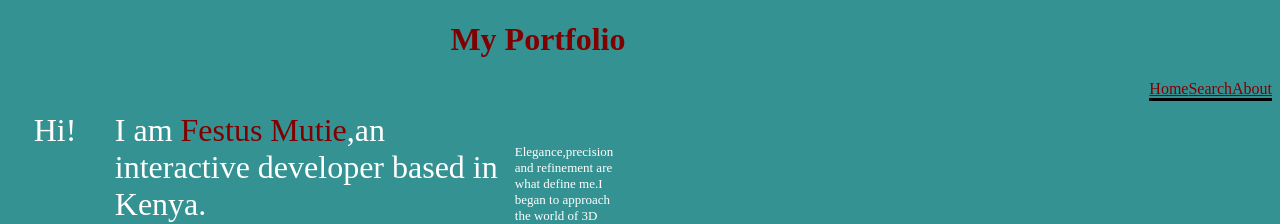
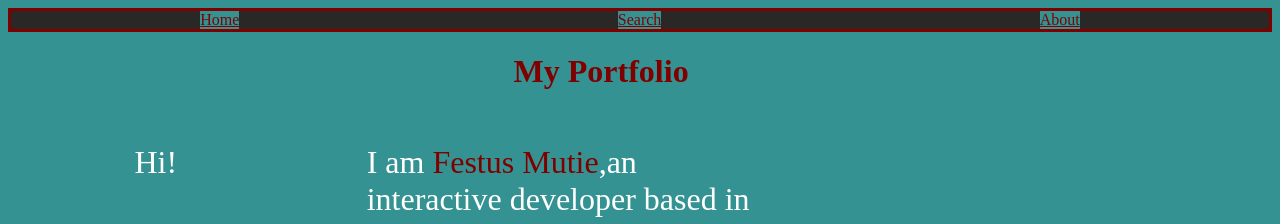
Before and after one commit to FestusMutie/My_web_portfolio, a plain HTML site: page index.html in a window 1280 px wide. Shown: the top 224 px of the page. Drawn offline with Linux system fonts and the light colour scheme.

Commit message:
add border and background color to header section

```diff
--- a/index.html
+++ b/index.html
@@ -7,15 +7,16 @@
 </head>
 
 <body>
-    <div id="topic">
-        <h1>My Portfolio</h1>
-    </div>
+
     <!--Nav bar-->
     <div class="header">
         <a href="Home">Home</a>
         <a href="Search">Search</a>
         <a href="About">About</a>
     </div>
+    <div id="topic">
+        <h1>My Portfolio</h1>
+            </div>
     <!--intro section-->
     <div id="intro">
         <div id="quote1">
--- a/style.css
+++ b/style.css
@@ -3,7 +3,8 @@
 }
 #topic{
     color:maroon;
-    margin-left: 35%;
+    margin-left: 40%;
+
 }
 a{
     color:maroon;
@@ -14,11 +15,10 @@ span{
 .header{
     display: flex;
     flex-direction: row;
-    float: inline-end;
-    margin-left: 70%;
-    justify-content:space-evenly;
-    border-bottom: solid black;
-    padding bottom: ;:20px ;
+    justify-content:space-around;
+    border:solid maroon;
+    background-color: rgb(41, 40, 38);
+
 
 }
 #intro{
@@ -78,7 +78,7 @@ color: white;
     #about{
         display: flex;
         padding: 20px 5px 20px 25px;
-        margin-left:9% ;
+        margin-left:9%;
         background-image:;
 
     }
@@ -91,8 +91,7 @@ color: white;
         margin-left: 10%;
         border:solid black;
         padding-left: 30%;
-
-         }
+        }
          footer{
              margin-left: 45%;
              margin-top: 5%;
```
Also changed, not shown: pic/pictures/FB_IMG_16175447201081184.jpg (added).
